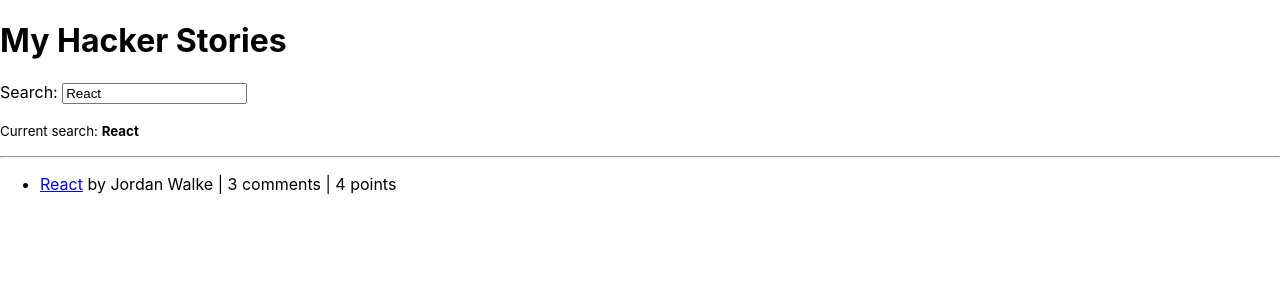
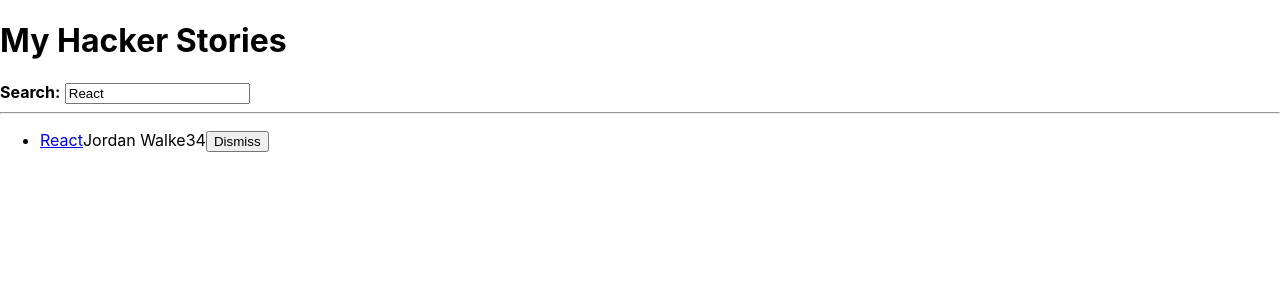
Before and after one commit to meriemayedi/my-website, a React (Create React App) app in the folder my-first-react-app/: page / in a window 1280 px wide. Shown: the top 300 px of the page. Built offline with nearby package versions, Linux system fonts and the light colour scheme.

Commit message:
W8: React reusable component and composition

```diff
--- a/my-first-react-app/src/App.js
+++ b/my-first-react-app/src/App.js
@@ -1,97 +1,104 @@
-import * as React from 'react';
+import * as React from "react";
+function getTitle(title) {
+  return title;
+}
+const List = ({ list, onRemoveItem }) => (
+  <ul>
+    {list.map((item) => (
+      <Item key={item.objectID} item={item} onRemoveItem={onRemoveItem} />
+    ))}
+  </ul>
+);
+const Item = ({ item, onRemoveItem }) => (
+  <li>
+    <span>
+      <a href={item.url}>{item.title}</a>
+    </span>
+    <span>{item.author}</span>
+    <span>{item.num_comments}</span>
+    <span>{item.points}</span>
+    <span>
+      <button type="button" onClick={() => onRemoveItem(item)}>
+        Dismiss
+      </button>
+    </span>
+  </li>
+);
+const Search = ({ search, onSearch }) => (
+  <div>
+    <label htmlFor="search">Search: </label>
+    <input id="search" type="text" value={search} onChange={onSearch} />
+  </div>
+);
 
 const App = () => {
-  const stories = [
+  const initialStories = [
     {
-      title: 'React',
-      url: 'https://reactjs.org/',
-      author: 'Jordan Walke',
+      title: "React",
+      url: "https://reactjs.org/",
+      author: "Jordan Walke",
       num_comments: 3,
       points: 4,
       objectID: 0,
     },
     {
-      title: 'Redux',
-      url: 'https://redux.js.org/',
-      author: 'Dan Abramov, Andrew Clark',
+      title: "Redux",
+      url: "https://redux.js.org/",
+      author: "Dan Abramov, Andrew Clark",
       num_comments: 2,
       points: 5,
       objectID: 1,
     },
-    {
-      title: 'JavaScript',
-      url: 'https://developer.mozilla.org/en-US/docs/Web/JavaScript',
-      author: 'Brendan Eich',
-      num_comments: 15,
-      points: 10,
-      objectID: 2,
-    },
   ];
-
-  // Initialize state with localStorage or default value
+  const [stories, setStories] = React.useState(initialStories);
+  const handleRemoveStory = (item) => {
+    const newStories = stories.filter(
+      (story) => item.objectID !== story.objectID
+    );
+    setStories(newStories);
+  };
   const [searchTerm, setSearchTerm] = React.useState(
-    localStorage.getItem('search') || 'React'
+    localStorage.getItem("search") || "React"
   );
-
-  // Save search term to localStorage whenever it changes
   React.useEffect(() => {
-    localStorage.setItem('search', searchTerm);
+    localStorage.setItem("search", searchTerm);
   }, [searchTerm]);
-
   const handleSearch = (event) => {
     setSearchTerm(event.target.value);
   };
-
-  const searchedStories = stories.filter((story) =>
+  const searchdStories = stories.filter((story) =>
     story.title.toLowerCase().includes(searchTerm.toLowerCase())
   );
-
+  console.log("App renders");
   return (
     <div>
       <h1>My Hacker Stories</h1>
-      <Search search={searchTerm} onSearch={handleSearch} />
+
+      <InputWithLabel
+        id="search"
+        value={searchTerm}
+        onInputChange={handleSearch}
+      >
+        <strong>Search:</strong>
+      </InputWithLabel>
       <hr />
-      <List list={searchedStories} />
+      <List list={searchdStories} onRemoveItem={handleRemoveStory} />
     </div>
   );
 };
 
-// Search component with destructured props
-const Search = ({ search, onSearch }) => (
-  <div>
-    <label htmlFor="search">Search: </label>
-    <input
-      id="search"
-      type="text"
-      value={search}
-      onChange={onSearch}
-      placeholder="Search stories..."
-    />
-    <p>
-      <small>Current search: <strong>{search}</strong></small>
-    </p>
-  </div>
-);
-
-// List component with destructured props
-const List = ({ list }) => (
-  <ul>
-    {list.map((item) => (
-      <Item key={item.objectID} item={item} />
-    ))}
-  </ul>
-);
-
-// Item component with destructured props
-const Item = ({ item }) => (
-  <li>
-    <span>
-      <a href={item.url}>{item.title}</a>
-    </span>
-    <span> by {item.author}</span>
-    <span> | {item.num_comments} comments</span>
-    <span> | {item.points} points</span>
-  </li>
+const InputWithLabel = ({
+  id,
+  value,
+  type = "text",
+  onInputChange,
+  children,
+}) => (
+  <>
+    <label htmlFor={id}>{children}</label>
+    &nbsp;
+    <input id={id} type={type} value={value} onChange={onInputChange} />
+  </>
 );
 
 export default App;
```
